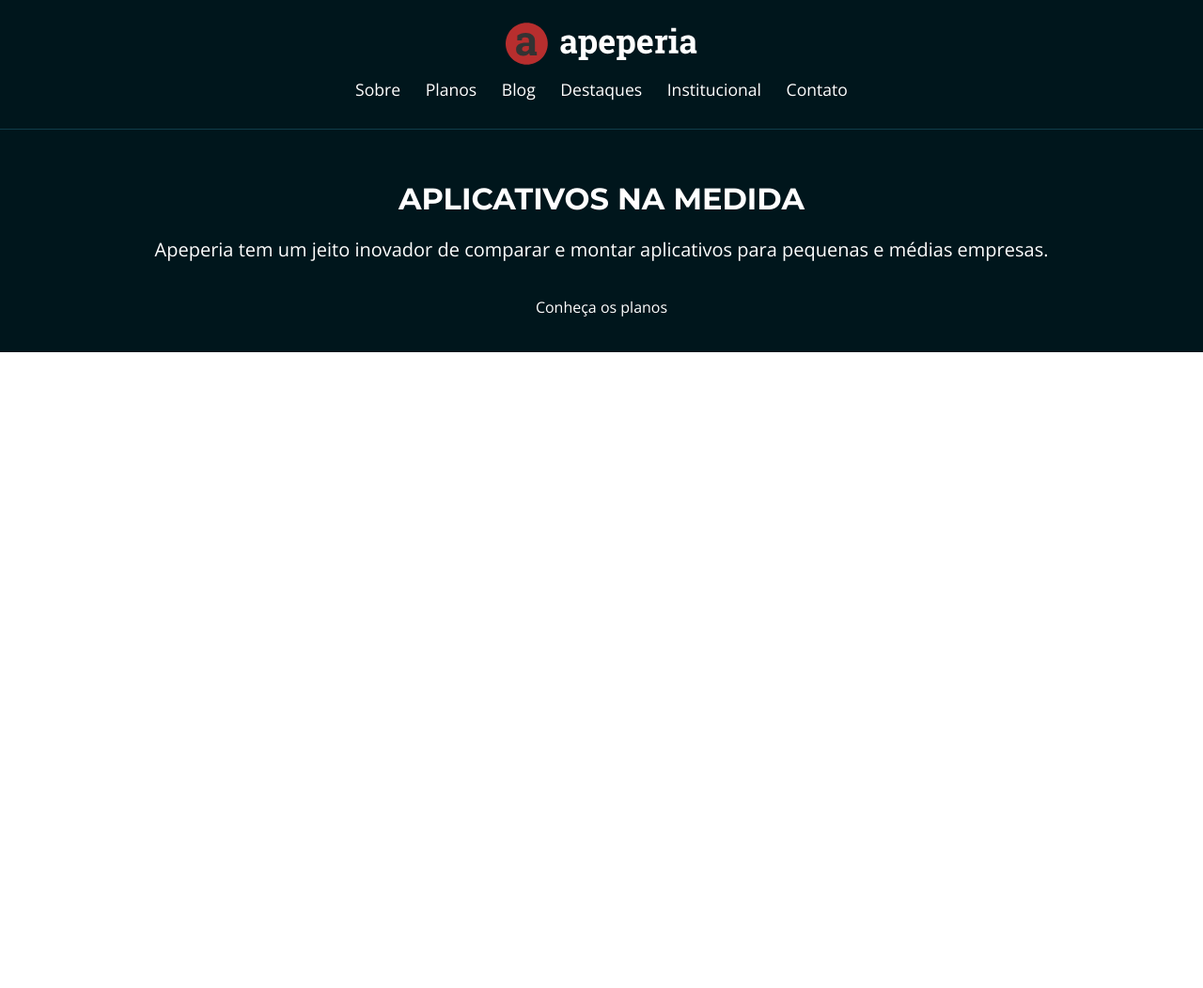
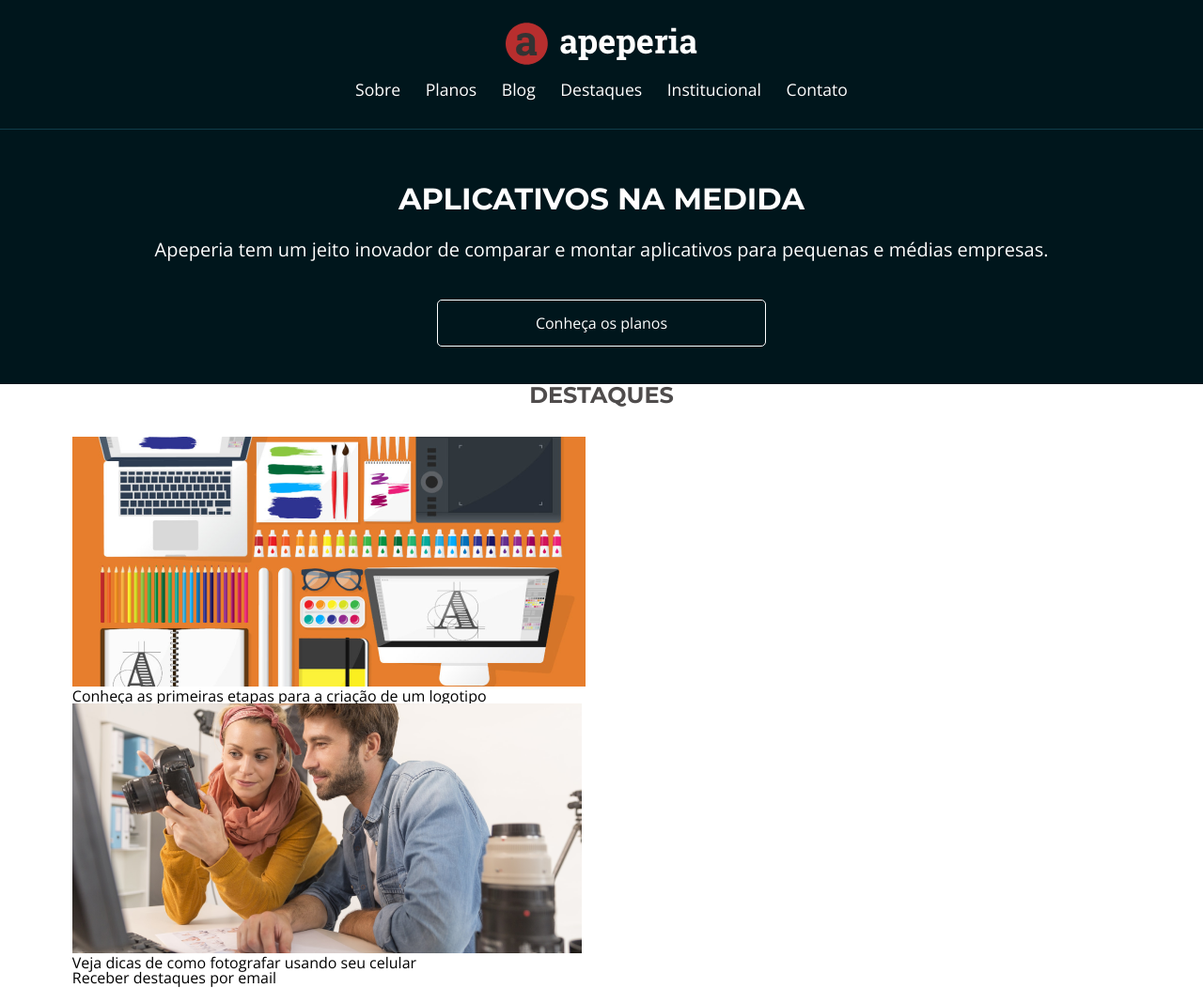
Before and after one commit to brunosabbagmachado/alura-layout-responsivo, a plain HTML site: page index.html in a window 1280 px wide. Shown: the whole page at 94% size. Before the commit the page ends 800 px from the top, so only its background shows below. Drawn offline with nearby package versions, Linux system fonts and the light colour scheme.

Commit message:
finalizando chamada  e começando destaques

```diff
--- a/css/base.css
+++ b/css/base.css
@@ -1,3 +1,40 @@
+:root {
+  --branco: #fff;
+  --azul-claro: #dfe3e5;
+  --vermelho-forte: #b72e2e;
+  --cinza-escuro: #4f4c4c;
+  --cinza-claro: #f7f4f4;
+  --cinza-medio: #d9d9d9;
+
+  --fonte-link: #0084ff;
+  --fonte-cinza: #666;
+  --borda-cabecalho-mobile: #103d4a;
+  --bg-rodape: #333;
+  --bg-chamada-mobile: #00161c;
+
+  --planos-cartao-start: #56ccf2;
+  --planos-cartao-ultra: #b04cd9;
+  --planos-cartao-mega: #e33b3b;
+
+  --montserrat: 'Montserrat', sans-serif;
+}
+
 body {
-    font-family: 'Open Sans', sans-serif;
+  font-family: "Open Sans", sans-serif;
 }
+
+.container {
+  padding-right: 6%;
+  padding-left: 6%;
+}
+
+.botao {
+  text-align: center;
+  display: block;
+  width: 100%;
+  max-width: 350px;
+  box-sizing: border-box;
+  padding: 1rem 2rem;
+  border: 1px solid var(--branco);
+  border-radius: 5px;
+}
--- a/css/cabecalho.css
+++ b/css/cabecalho.css
@@ -1,5 +1,5 @@
 .cabecalho {
-    color: #FFF;
+    color: var(--branco);
 
     width: 100%;
 
@@ -12,7 +12,7 @@
     padding-top: .75rem;
     padding-bottom: .75rem;
 
-    border-bottom: 1px solid #103D4A;
+    border-bottom: 1px solid var(--borda-cabecalho-mobile);
 
     position: absolute;
 }
--- a/css/chamada.css
+++ b/css/chamada.css
@@ -3,17 +3,17 @@
     flex-direction: column;
     align-items: center;
 
-    color: #FFF;
+    color: var(--branco);
     text-align: center;
 
-    background-color: #00161C;
+    background-color: var(--bg-chamada-mobile);
 
     padding-top: 12.25rem;
     padding-bottom: 2.5rem;
 }
 
 .chamada__titulo {
-    font-family: 'Montserrat', serif;
+    font-family: var(--montserrat);
     font-size: 2rem;
     font-weight: 700;
     text-transform: uppercase;
--- /dev/null
+++ b/css/destaques.css
@@ -0,0 +1,15 @@
+.destaques {
+    background-color:var(--azul-claro);
+    padding: 2.5rem;
+    padding-bottom: 2rem;
+}
+
+.destaques__titulo {
+    color: var(--cinza-escuro);
+    font-weight: 700;
+    font-size: 1.5rem;
+    font-family: var(--montserrat);
+    text-transform: uppercase;
+    text-align: center;
+    margin-bottom: 2rem;
+}
--- a/index.html
+++ b/index.html
@@ -3,21 +3,24 @@
 
 <head>
     <meta charset="UTF-8">
-
+    <meta name="viewport" content="width=device-width initial-scale=1.0">
     <title>Home | Apeperia</title>
 
     <link rel="preconnect" href="https://fonts.googleapis.com">
     <link rel="preconnect" href="https://fonts.gstatic.com" crossorigin>
-    <link href="https://fonts.googleapis.com/css2?family=Montserrat:wght@300;400;700&family=Open+Sans:wght@300;400;700&display=swap" rel="stylesheet">
+    <link
+        href="https://fonts.googleapis.com/css2?family=Montserrat:wght@300;400;700&family=Open+Sans:wght@300;400;700&display=swap"
+        rel="stylesheet">
 
     <link href="css/reset.css" rel="stylesheet">
     <link href="css/base.css" rel="stylesheet">
-    <link  href="css/cabecalho.css" rel="stylesheet">
-    <link  href="css/chamada.css" rel="stylesheet">
+    <link href="css/cabecalho.css" rel="stylesheet">
+    <link href="css/chamada.css" rel="stylesheet">
+    <link href="css/destaques.css" rel="stylesheet">
 </head>
 
 <body>
-    <header class="cabecalho">
+    <header class="cabecalho container">
         <img src="img/logo-apeperia.svg" alt="Logo da Apeperia" class="cabecalho__logo">
         <nav class="cabecalho__navegacao">
             <ul>
@@ -31,10 +34,28 @@
         </nav>
     </header>
     <main>
-        <section class="chamada">
+        <section class="chamada container">
             <h1 class="chamada__titulo">Aplicativos na medida</h1>
-            <p class="chamada__texto">Apeperia tem um jeito inovador de comparar e montar aplicativos para pequenas e médias empresas.</p>
-            <a href="#" class="chamada__botao">Conheça os planos</a>
+            <p class="chamada__texto">Apeperia tem um jeito inovador de comparar e montar aplicativos para pequenas e
+                médias empresas.</p>
+            <a href="#" class="chamada__botao botao">Conheça os planos</a>
+        </section>
+
+        <section class="destaque container">
+            <h2 class="destaques__titulo">Destaques</h2>
+            <a href="#">
+                <figure class="destaques__painel">
+                    <img src="/img/comecando-criar-logotipo.png" alt="Painel do post sobre criação de logotipo" class="destaques__painel-imagem">
+                    <figcaption class="destaques__painel-texto">Conheça as primeiras etapas para a criação de um logotipo</figcaption>
+                </figure>
+            </a>
+            <a href="#">
+                <figure class="destaques__painel">
+                    <img src="img/dicas-fotografia.png" alt="Painel do post sobre fotografia com celular" class="destaques__painel-imagem">
+                    <figcaption class="destaques__painel-texto">Veja dicas de como fotografar usando seu celular</figcaption>
+                </figure>
+            </a>
+            <a href="#" class="destaque__botao">Receber destaques por email</a>
         </section>
     </main>
 </body>
```
